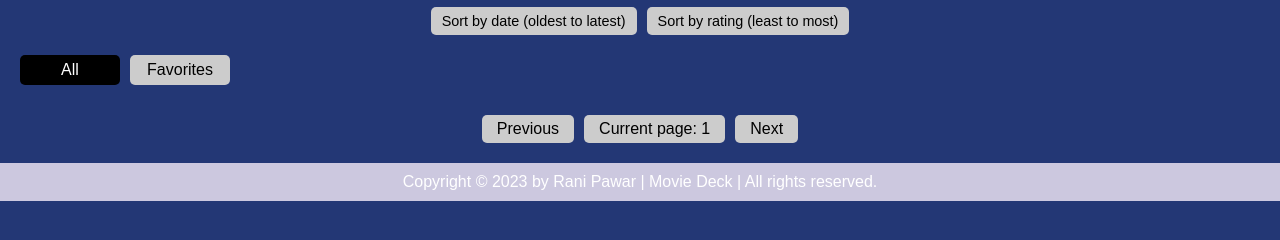
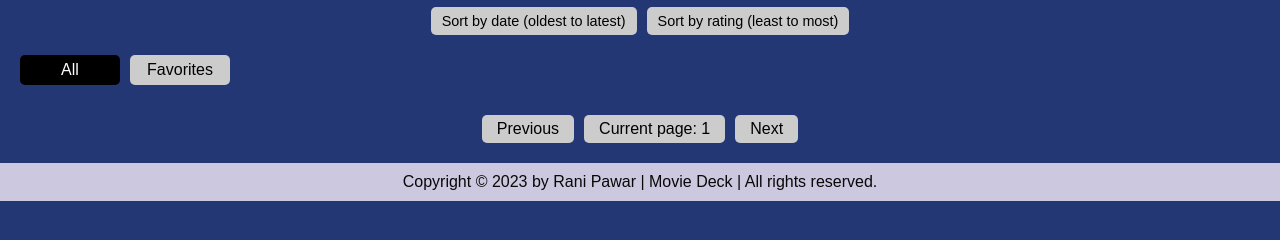
Before and after one commit to Ranipawar24/MOVIEDECK, a plain HTML site: page index.html in a window 1280 px wide. Shown: the part 100-340 px from the top of the page. Drawn offline with Linux system fonts and the light colour scheme; no server answers.

Commit message:
Update styles.css

```diff
--- a/styles.css
+++ b/styles.css
@@ -172,7 +172,7 @@ body {
 }
 .footer__text {
   text-align: center;
-  color: #fff;
+  color: rgb(10, 8, 8);
   padding: 10px;
   font-family: inherit;
   font-size: 1rem;
```
